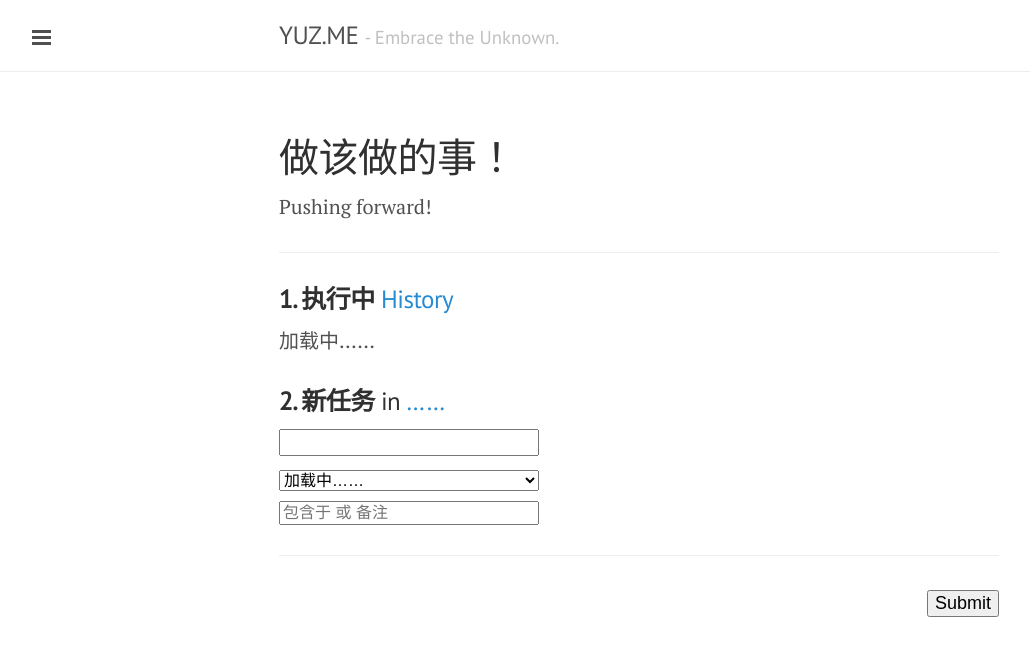
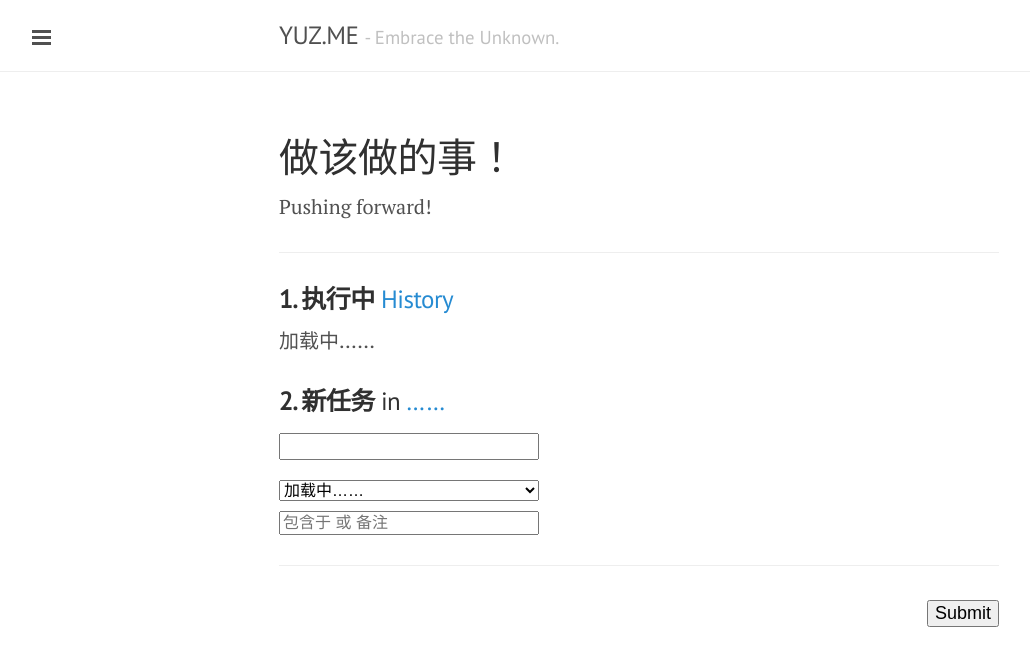
Before and after one commit to yusite/yuz.me, a Jekyll site: the page built from log.md, in a window 1280 px wide. Shown: the top 666 px of the page, without its empty margins (1-1031 px from the left). Built offline with Jekyll 4.4.1, drawn with Linux system fonts in a browser that asks for light colours; Markdown is read by kramdown in place of the engine named in the settings.

Commit message:
update log page

```diff
--- a/log.md
+++ b/log.md
@@ -21,9 +21,9 @@ Pushing forward!
 <h3><strong>2. 新任务</strong> in
 <a href="https://docs.google.com/a/yuz.me/spreadsheets/d/1Ls3l7bvsyFznq73eSwJL7tkeAbV0PalBBnX0gQFn5DU/edit#gid=2010321559" id="place">……</a>
 <br>
-<input id="create" type="text" name="create" style="font-size:18px;margin-top:12px;">
+<input id="create" type="text" name="create" style="font-size:18px;margin-top:16px;">
 <br>
-<select id="recent" name="create" style="font-size:16px;margin-top:14px;">
+<select id="recent" name="create" style="font-size:16px;margin-top:20px;">
 <option selected value="">加载中……</option>
 </select>
 <br>
```
